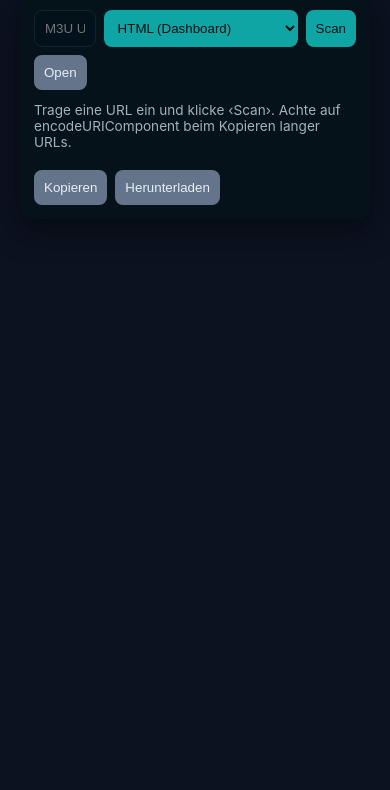
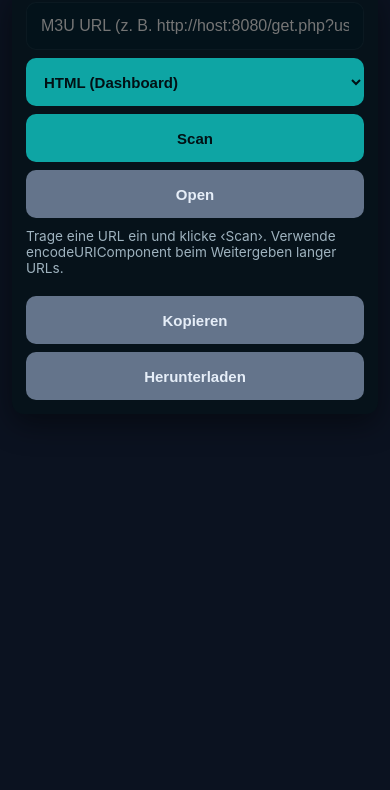
Before and after one commit to Elias3422/b, a plain HTML site: page index.html in a window 390 px wide. Shown: the part 60-850 px from the top of the page. Drawn offline with Linux system fonts and the light colour scheme.

Commit message:
Update index.html

```diff
--- a/index.html
+++ b/index.html
@@ -6,39 +6,104 @@
 <title>M3U Scanner — Frontend</title>
 <style>
   :root{
-    --bg:#0b1220; --panel:#071625; --muted:#9fb3bf; --accent:#0ea5a4; --card:#06121a;
+    --bg:#0b1220;
+    --panel:#071625;
+    --muted:#9fb3bf;
+    --accent:#0ea5a4;
+    --card:#06121a;
+    --text:#e6eef8;
+    --pill:#0f172a;
   }
-  body{font-family:Inter,system-ui,Segoe UI,Roboto,Arial,monospace;background:var(--bg);color:#e6eef8;margin:0;padding:20px}
+
+  /* Basic layout */
+  html,body{height:100%}
+  body{
+    font-family:Inter, system-ui, -apple-system, "Segoe UI", Roboto, "Helvetica Neue", Arial, monospace;
+    background:var(--bg);
+    color:var(--text);
+    margin:0;
+    padding:20px;
+    -webkit-font-smoothing:antialiased;
+    -moz-osx-font-smoothing:grayscale;
+  }
   .wrap{max-width:980px;margin:0 auto}
+
   header{display:flex;align-items:center;gap:12px;margin-bottom:12px}
   h1{margin:0;font-size:1.2rem}
-  .controls{display:flex;gap:8px;flex-wrap:wrap;margin-bottom:12px}
-  input[type=text]{flex:1;padding:10px;border-radius:8px;border:1px solid #123;background:#03121a;color:#e6eef8}
-  select,button{padding:10px;border-radius:8px;border:0;background:var(--accent);color:#021014;cursor:pointer}
+  .header-right{margin-left:auto;color:var(--muted);font-size:0.9rem}
+
+  /* Card */
+  .card{
+    background:var(--card);
+    padding:14px;
+    border-radius:12px;
+    box-shadow:0 10px 30px rgba(0,0,0,0.45);
+  }
+
+  /* Controls */
+  .controls{display:flex;gap:8px;flex-wrap:wrap;align-items:center}
+  input[type=text]{
+    flex:1;
+    padding:12px 14px;
+    border-radius:10px;
+    border:1px solid rgba(255,255,255,0.03);
+    background:#03121a;
+    color:var(--text);
+    min-height:48px;           /* larger for touch */
+    font-size:16px;
+    box-sizing:border-box;
+  }
+  select, button{
+    padding:11px 14px;
+    border-radius:10px;
+    border:0;
+    background:var(--accent);
+    color:#021014;
+    font-weight:600;
+    cursor:pointer;
+    font-size:15px;
+    min-height:48px;
+  }
   button.secondary{background:#64748b;color:#e6eef8}
-  .card{background:var(--card);padding:14px;border-radius:12px;box-shadow:0 10px 30px rgba(0,0,0,0.5)}
-  .status{font-size:0.95rem;color:var(--muted);margin-bottom:8px}
+
+  .status{font-size:0.95rem;color:var(--muted);margin-top:10px}
   .outwrap{display:flex;gap:12px;margin-top:12px;flex-direction:column}
-  .output{background:#03121a;padding:12px;border-radius:8px;min-height:160px;overflow:auto;color:#cfe}
+  .output{
+    background:#03121a;
+    padding:12px;
+    border-radius:8px;
+    min-height:160px;
+    overflow:auto;
+    color:#cfe;
+    box-shadow:inset 0 1px 0 rgba(255,255,255,0.02);
+    border:1px solid rgba(255,255,255,0.02);
+  }
   .output pre{white-space:pre-wrap;font-family:monospace;margin:0}
-  .row{display:flex;gap:8px;align-items:center;flex-wrap:wrap}
+  .actions{display:flex;gap:8px;margin-top:8px;flex-wrap:wrap}
+  .link{color:var(--accent);text-decoration:none}
+  .iframe-wrap{width:100%;min-height:420px;background:#071018;border-radius:8px;overflow:auto;padding:6px;border:1px solid rgba(255,255,255,0.02)}
+
   .small{font-size:0.85rem;color:var(--muted)}
-  .actions{display:flex;gap:8px;margin-top:8px}
-  .link{color:var(--accent);text-decoration:none}
-  .iframe-wrap{width:100%;min-height:420px;background:#071018;border-radius:8px;overflow:auto}
-  @media (max-width:600px){ input[type=text]{width:100%} .header-right{display:none} }
+
+  @media (max-width:720px){
+    .controls{flex-direction:column;align-items:stretch}
+    input[type=text], select, button{width:100%!important;margin-left:0!important}
+    .iframe-wrap{min-height:520px}
+    body{padding:12px}
+  }
 </style>
 </head>
 <body>
   <div class="wrap">
     <header>
       <h1>🔍 M3U Scanner</h1>
-      <div class="header-right small" style="margin-left:auto;color:var(--muted)">Worker frontend</div>
+      <div class="header-right small">Worker frontend</div>
     </header>
 
     <div class="card">
       <div class="controls">
-        <input id="url" type="text" placeholder="M3U URL (z. B. http://host:8080/get.php?username=...&password=...)">
+        <input id="url" type="text" inputmode="url" autocomplete="off"
+               placeholder="M3U URL (z. B. http://host:8080/get.php?username=...&password=...)">
         <select id="format" title="Ausgabeformat">
           <option value="html">HTML (Dashboard)</option>
           <option value="text">Plain Text (VΞNGΞANCΞ)</option>
@@ -48,13 +113,11 @@
         <button id="openNew" class="secondary" title="Öffnet Ergebnis in neuem Tab">Open</button>
       </div>
 
-      <div class="status small" id="status">Trage eine URL ein und klicke ‹Scan›. Achte auf encodeURIComponent beim Kopieren langer URLs.</div>
+      <div class="status small" id="status">Trage eine URL ein und klicke ‹Scan›. Verwende encodeURIComponent beim Weitergeben langer URLs.</div>
 
       <div class="outwrap">
-        <!-- HTML output will be injected into this container if format=html -->
         <div id="htmlContainer" class="iframe-wrap" style="display:none"></div>
 
-        <!-- Text/JSON output -->
         <div id="textContainer" class="output" style="display:none">
           <pre id="output"></pre>
         </div>
@@ -70,8 +133,10 @@
 
 <script>
 (() => {
-  // Set your worker URL here:
-  const WORKER_URL = "https://m3usort.elias256.workers.dev"; // <- ERSETZEN
+  // === ERSETZE HIER mit deiner Worker-URL ===
+  const WORKER_URL = "https://m3usort.elias256.workers.dev"; // <-- ERSETZEN
+  // ==========================================
+
   const urlEl = document.getElementById('url');
   const outEl = document.getElementById('output');
   const htmlContainer = document.getElementById('htmlContainer');
@@ -83,7 +148,7 @@
   const downloadBtn = document.getElementById('download');
   const openRaw = document.getElementById('openRaw');
 
-  // load last used URL
+  // restore last URL if available
   try { const last = localStorage.getItem('m3u_last_url'); if (last) urlEl.value = last; } catch(e){}
 
   function setStatus(s, isError=false){
@@ -98,13 +163,12 @@
   async function scan(){
     const url = urlEl.value.trim();
     if (!url) { alert('Bitte eine URL eingeben!'); return; }
-    // save
     try { localStorage.setItem('m3u_last_url', url); } catch(e){}
     const fmt = formatEl.value;
     const workerFetch = buildWorkerFetchUrl(url, fmt);
-    setStatus('⏳ Scanne — warte auf Antwort von Worker ...');
+    setStatus('⏳ Scanne — warte auf Antwort vom Worker ...');
 
-    // Reset UI
+    // reset UI
     htmlContainer.style.display = 'none';
     textContainer.style.display = 'none';
     outEl.textContent = '';
@@ -114,19 +178,16 @@
     try {
       const res = await fetch(workerFetch, { method: 'GET', credentials: 'omit' });
       if (!res.ok) {
-        // try to parse body for helpful message
         let txt = await res.text().catch(()=>String(res.status));
         setStatus(`❌ Fehler: ${res.status} — ${txt}`, true);
         return;
       }
 
       if (fmt === 'html') {
-        // insert HTML response into container (safe because worker produces inert UI)
         const html = await res.text();
         htmlContainer.innerHTML = html;
         htmlContainer.style.display = 'block';
         setStatus('✅ Fertig — Dashboard gerendert');
-        // provide raw open link
         openRaw.href = buildWorkerFetchUrl(url, 'html');
         openRaw.style.display = 'inline';
       } else if (fmt === 'text') {
@@ -136,7 +197,7 @@
         setStatus('✅ Fertig — Textausgabe');
         openRaw.href = buildWorkerFetchUrl(url, 'text');
         openRaw.style.display = 'inline';
-      } else { // json
+      } else {
         const j = await res.json();
         outEl.textContent = JSON.stringify(j, null, 2);
         textContainer.style.display = 'block';
@@ -150,9 +211,14 @@
   }
 
   document.getElementById('scan').addEventListener('click', scan);
-  formatEl.addEventListener('change', ()=>{ outEl.textContent=''; htmlContainer.style.display='none'; textContainer.style.display='none'; openRaw.style.display='none'; });
 
-  // open in new tab (worker raw url)
+  formatEl.addEventListener('change', ()=>{
+    outEl.textContent='';
+    htmlContainer.style.display='none';
+    textContainer.style.display='none';
+    openRaw.style.display='none';
+  });
+
   openNewBtn.addEventListener('click', ()=>{
     const url = urlEl.value.trim();
     if (!url) return alert('Bitte eine URL eingeben!');
@@ -177,9 +243,9 @@
     const fmt = formatEl.value;
     let content = '';
     let ext = 'txt';
-    if (fmt === 'html') { content = htmlContainer.innerHTML || ''; ext = 'html' }
-    else if (fmt === 'json') { content = outEl.textContent || ''; ext = 'json' }
-    else { content = outEl.textContent || ''; ext = 'txt' }
+    if (fmt === 'html') { content = htmlContainer.innerHTML || ''; ext = 'html'; }
+    else if (fmt === 'json') { content = outEl.textContent || ''; ext = 'json'; }
+    else { content = outEl.textContent || ''; ext = 'txt'; }
 
     if (!content) return alert('Keine Ausgabe zum Herunterladen vorhanden.');
     const blob = new Blob([content], { type: 'text/plain;charset=utf-8' });
@@ -190,7 +256,7 @@
     setStatus('✔️ Download gestartet');
   });
 
-  // allow Enter key to trigger scan
+  // Enter = scan
   urlEl.addEventListener('keydown', (e)=>{ if(e.key==='Enter'){ scan(); } });
 })();
 </script>
```
